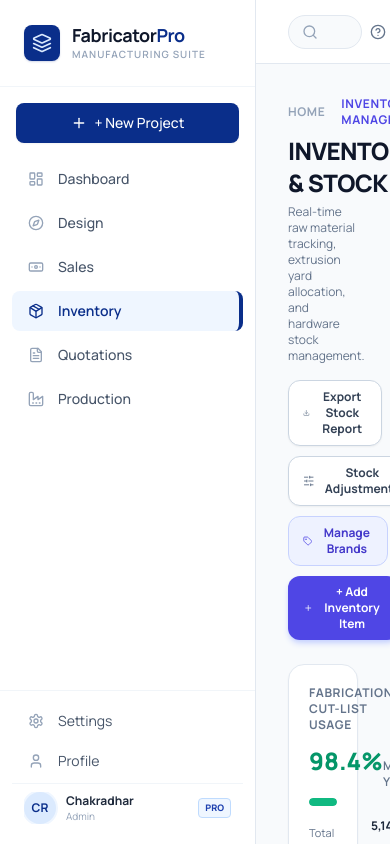
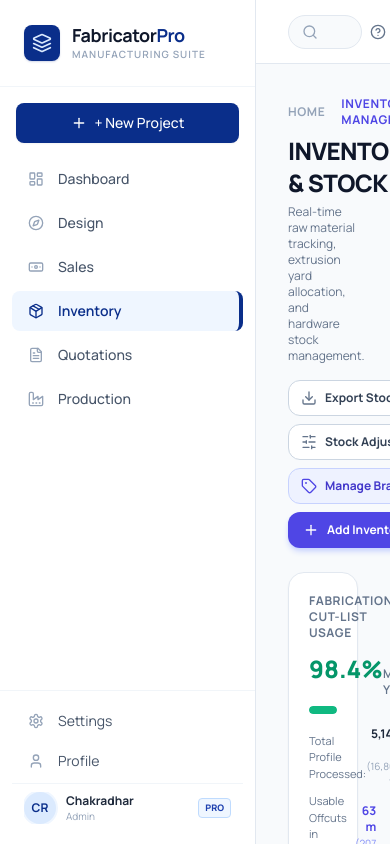
Before and after one commit to samachakri/fabricator-application, a Next.js app: page /inventory in a window 390 px wide. Shown: the top 844 px of the page. Built offline with nearby package versions, Linux system fonts and the light colour scheme.

Commit message:
fix(inventory): align top bar buttons on single row and fix double plus icon

```diff
--- a/app/inventory/page.tsx
+++ b/app/inventory/page.tsx
@@ -403,8 +403,8 @@ export default function InventoryPage() {
   return (
     <div className="space-y-6 max-w-7xl mx-auto pb-20">
       {/* Breadcrumb & Top Bar */}
-      <div className="flex flex-col md:flex-row md:items-center justify-between gap-4">
-        <div>
+      <div className="flex flex-col lg:flex-row lg:items-center justify-between gap-4">
+        <div className="min-w-0">
           <div className="flex items-center gap-2 text-xs font-bold text-slate-400 uppercase tracking-wider mb-1">
             <span>HOME</span>
             <ChevronRight className="w-3 h-3 text-slate-400" />
@@ -427,14 +427,14 @@ export default function InventoryPage() {
           </p>
         </div>
 
-        {/* Action Buttons (Export, Adjustments, + Add Inventory Item) */}
-        <div className="flex items-center flex-wrap gap-2.5">
+        {/* Action Buttons (Export, Adjustments, Manage Brands, Add Inventory Item) */}
+        <div className="flex items-center flex-wrap sm:flex-nowrap gap-2 sm:gap-2.5 shrink-0 justify-start lg:justify-end">
           <button
             onClick={handleExportCSV}
             title="Download CSV Report"
-            className="px-3.5 py-2 text-xs font-bold text-slate-700 bg-white border border-slate-300 hover:bg-slate-50 hover:border-slate-400 rounded-xl shadow-sm transition-all flex items-center gap-2"
+            className="h-9 px-3 sm:px-3.5 text-xs font-bold text-slate-700 bg-white border border-slate-300 hover:bg-slate-50 hover:border-slate-400 rounded-xl shadow-xs transition-all flex items-center gap-2 whitespace-nowrap"
           >
-            <Download className="w-4 h-4 text-slate-500" />
+            <Download className="w-4 h-4 text-slate-500 shrink-0" />
             <span>Export Stock Report</span>
           </button>
 
@@ -444,27 +444,27 @@ export default function InventoryPage() {
               setIsMovementModalOpen(true);
             }}
             title="Stock In / Out Movement"
-            className="px-3.5 py-2 text-xs font-bold text-slate-700 bg-white border border-slate-300 hover:bg-slate-50 hover:border-slate-400 rounded-xl shadow-sm transition-all flex items-center gap-2"
+            className="h-9 px-3 sm:px-3.5 text-xs font-bold text-slate-700 bg-white border border-slate-300 hover:bg-slate-50 hover:border-slate-400 rounded-xl shadow-xs transition-all flex items-center gap-2 whitespace-nowrap"
           >
-            <SlidersHorizontal className="w-4 h-4 text-slate-500" />
+            <SlidersHorizontal className="w-4 h-4 text-slate-500 shrink-0" />
             <span>Stock Adjustments</span>
           </button>
 
           <button
             onClick={() => setIsBrandsDrawerOpen(true)}
             title="Manage, edit & add brand names"
-            className="px-3.5 py-2 text-xs font-bold text-indigo-700 bg-indigo-50 hover:bg-indigo-100 border border-indigo-200 rounded-xl shadow-xs transition-all flex items-center gap-2"
+            className="h-9 px-3 sm:px-3.5 text-xs font-bold text-indigo-700 bg-indigo-50 hover:bg-indigo-100 border border-indigo-200 rounded-xl shadow-xs transition-all flex items-center gap-2 whitespace-nowrap"
           >
-            <Tag className="w-4 h-4 text-indigo-600" />
+            <Tag className="w-4 h-4 text-indigo-600 shrink-0" />
             <span>Manage Brands</span>
           </button>
 
           <button
             onClick={() => setIsAddModalOpen(true)}
-            className="px-4 py-2 bg-indigo-600 hover:bg-indigo-700 active:bg-indigo-800 text-white font-bold text-xs rounded-xl shadow-md shadow-indigo-200 flex items-center gap-2 transition-all"
+            className="h-9 px-3.5 sm:px-4 bg-indigo-600 hover:bg-indigo-700 active:bg-indigo-800 text-white font-bold text-xs rounded-xl shadow-md shadow-indigo-200 flex items-center gap-2 transition-all whitespace-nowrap border border-transparent"
           >
-            <Plus className="w-4 h-4" />
-            <span>+ Add Inventory Item</span>
+            <Plus className="w-4 h-4 shrink-0" />
+            <span>Add Inventory Item</span>
           </button>
         </div>
       </div>
```
